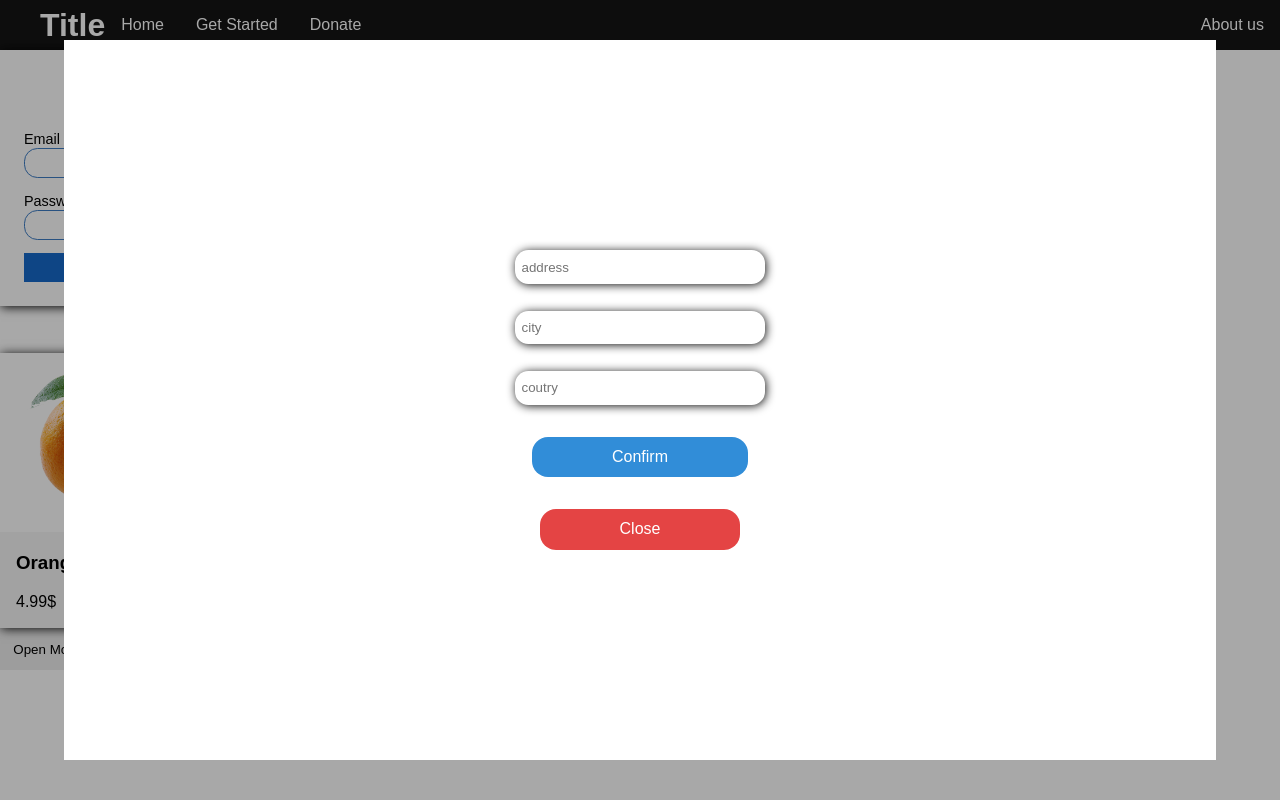
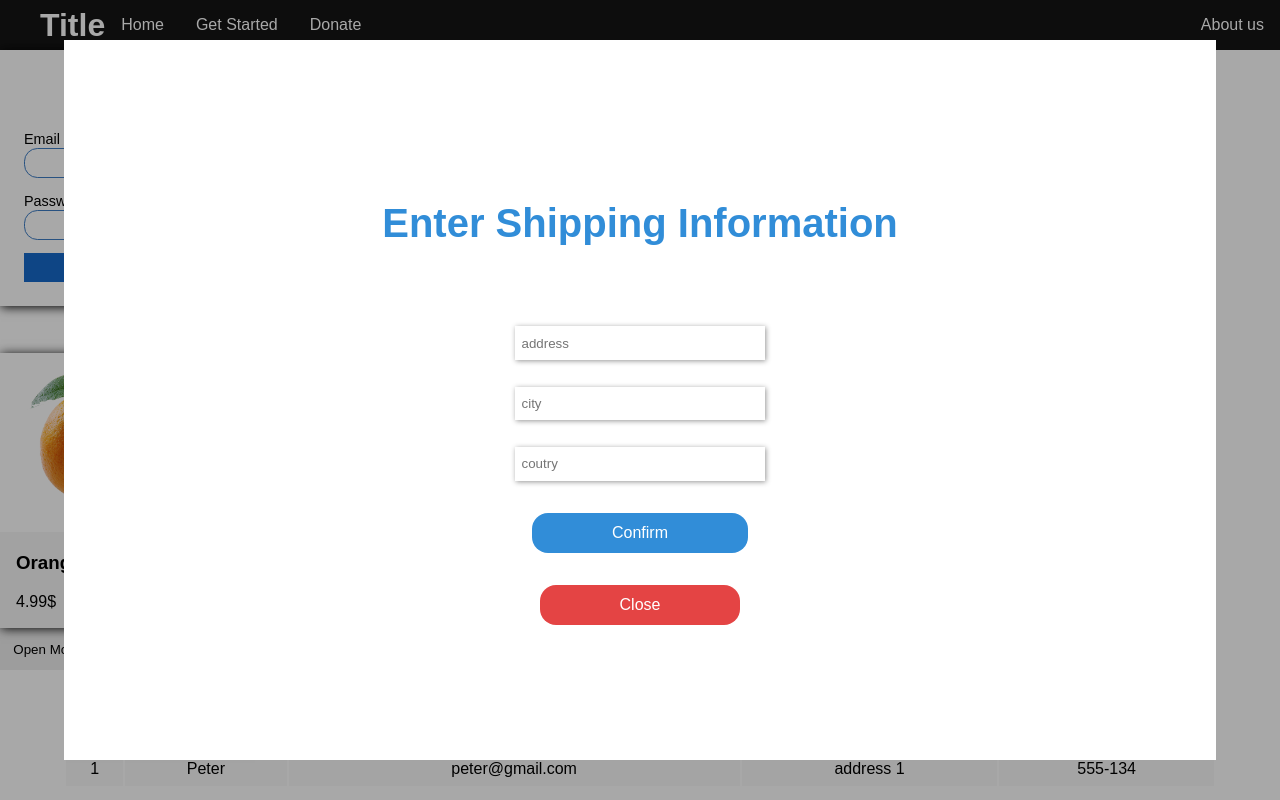
Before and after one commit to Szegoo/preact-js, a React (Create React App) app: page / in a window 1280 px wide. Both pictures are taken after a click on the button "Open Modal". Built offline with nearby package versions, Linux system fonts and the light colour scheme.

Commit message:
added table
added table. It is not finished yet but for now it is ok.

```diff
--- a/src/App.js
+++ b/src/App.js
@@ -3,6 +3,7 @@ import AlertBox from './preact-components/alert-box';
 import Card from './preact-components/card';
 import NavigationBar from './preact-components/navigation-bar';
 import Modal from './preact-components/modal';
+import Table from './preact-components/table';
 
 function App() {
   return (
@@ -12,6 +13,7 @@ function App() {
       <AlertBox />
       <Card />
       <Modal />
+      <Table />
     </div>
   );
 }
--- a/src/css/styles.css
+++ b/src/css/styles.css
@@ -13,4 +13,5 @@
   font-family: Arial, Helvetica, sans-serif; }
 
 body {
-  margin: 0; }
+  margin: 0;
+}
--- a/src/preact-components/modal.js
+++ b/src/preact-components/modal.js
@@ -8,13 +8,14 @@ export default () => {
             </button>
             {modal &&
                 <div className="modal-background">
-                    <div className="modal">
+                    <form className="modal">
+                        <h1>Enter Shipping Information</h1>
                         <input placeholder="address" />
                         <input placeholder="city" />
                         <input placeholder="coutry" />
                         <button>Confirm</button>
                         <button onClick={() => setModal(currentState => !currentState)} id="close">Close</button>
-                    </div>
+                    </form>
                 </div>
             }
             <style>
@@ -34,6 +35,12 @@ export default () => {
                         flex-direction: column;
                         justify-content: center;
                         align-items: center;
+                    }
+                    .modal > h1 {
+                        margin-bottom: 2em;
+                        font-size: 2.5rem;
+                        font-family: sans-serif;
+                        color: hsl(207, 68%, 52%);
                     }
                     .modal > button {
                         margin-top: 2em;
@@ -56,8 +63,7 @@ export default () => {
                     .modal > input {
                         padding: .7em 5em .7em 0.5em;
                         border: none;
-                        border-radius: 1em;
-                        box-shadow: 1px 1px 10px #111;
+                        box-shadow: 1px 1px 5px hsla(0, 0%, 7%, 0.445);
                     }
                     .modal > input + input {
                         margin-top: 2em;
--- /dev/null
+++ b/src/preact-components/table.js
@@ -0,0 +1,49 @@
+export default () => {
+    return (
+        <div>
+            <table>
+                <thead>
+                    <tr>
+                        <th>Id</th>
+                        <th>Name</th>
+                        <th>Email</th>
+                        <th>Address</th>
+                        <th>Phone</th>
+                    </tr>
+                </thead>
+                <tbody>
+                    <tr>
+                        <td>1</td>
+                        <td>Peter</td>
+                        <td>peter@gmail.com</td>
+                        <td>address 1</td>
+                        <td>555-134</td>
+                    </tr>
+                    <tr>
+                        <td>1</td>
+                        <td>Peter</td>
+                        <td>peter@gmail.com</td>
+                        <td>address 1</td>
+                        <td>555-134</td>
+                    </tr>
+                </tbody>
+            </table>
+            <style>{`
+                table {
+                    width: 90vw;
+                    margin: 0 auto;
+                    text-align: center;
+                }
+                table > thead {
+                    background-color: #141414;
+                    color: white;
+                    line-height: 2.5;
+                }
+                table > tbody {
+                    line-height: 2;
+                    background-color: rgb(248, 248, 248);
+                }
+            `}</style>
+        </div>
+    )
+}
```
